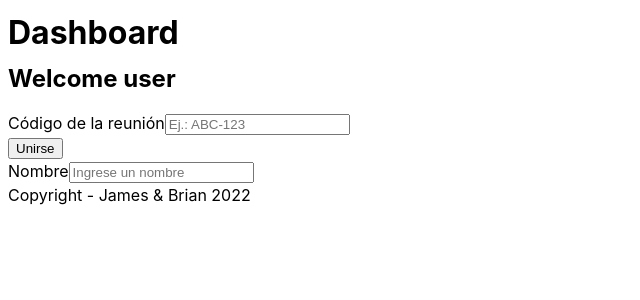
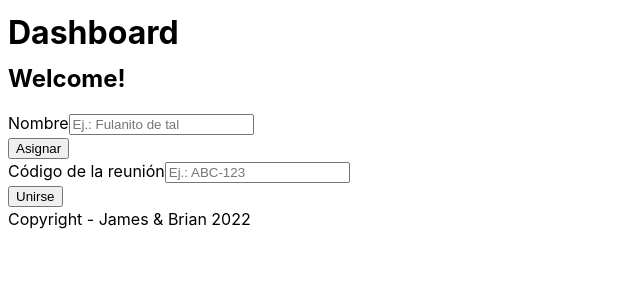
Before and after one commit to Dunloop26/chatmeapp, a React (Vite) app: page / in a window 1280 px wide. Shown: the top 300 px of the page, without its empty margins (0-640 px from the left). Built offline with nearby package versions, Linux system fonts and the light colour scheme.

Commit message:
UPDATE: Name can be changed

```diff
--- a/src/Components/Button.jsx
+++ b/src/Components/Button.jsx
@@ -1,5 +1,6 @@
-export function Button({ text }) {
+export function Button({ text, onClick = () => {} }) {
+
 	return (
-		<button>{text}</button>
+		<button onClick={onClick}>{text}</button>
 	)
 }
--- a/src/Components/Input.jsx
+++ b/src/Components/Input.jsx
@@ -1,8 +1,8 @@
-export function Input({label = "", type = "", placeholder = ""}) {
+export function Input({ label = "", type = "", placeholder = "", onValueChange = () => { } }) {
 	return (
 		<div className="input-element">
 			{(label.length > 0 && <label htmlFor="input">{label}</label>)}
-			<input id="input" type={type} placeholder={placeholder} />
+			<input id="input" type={type} placeholder={placeholder} onChange={onValueChange} />
 		</div>
 	)
 }
--- a/src/Layouts/Dashboard.jsx
+++ b/src/Layouts/Dashboard.jsx
@@ -1,21 +1,38 @@
+import { useState } from 'react'
 import { Button } from '../Components/Button'
 import { Input } from '../Components/Input'
 
 export function Dashboard() {
+	const [name, setName] = useState("")
+	let tempName = "";
+	const assignName = function() {
+		setName(tempName);
+	}
+	const nameInputValueChange = function(e) {
+		const { value } = e.target
+		tempName = value
+	}
+	const welcomeMessage = function() {
+		const solveName = () => {
+			return name.length > 0 ? ` ${name}` : "";
+		}
+		return "Welcome" + solveName() + "!"
+	}
 	return (
 		<div>
 			<header>
 				<h1>Dashboard</h1>
 			</header>
 			<main>
-				<h2>Welcome user</h2>
+				<h2>{welcomeMessage()}</h2>
 				<section>
+					<section className="name-input">
+						<Input label="Nombre" placeholder="Ej.: Fulanito de tal" onValueChange={nameInputValueChange} />
+						<Button text="Asignar" onClick={assignName} />
+					</section>
 					<section className="button-group">
 						<Input label="Código de la reunión" placeholder="Ej.: ABC-123" />
 						<Button text="Unirse" />
-					</section>
-					<section className="name-input">
-						<Input label="Nombre" placeholder="Ingrese un nombre" />
 					</section>
 				</section>
 			</main>
```
